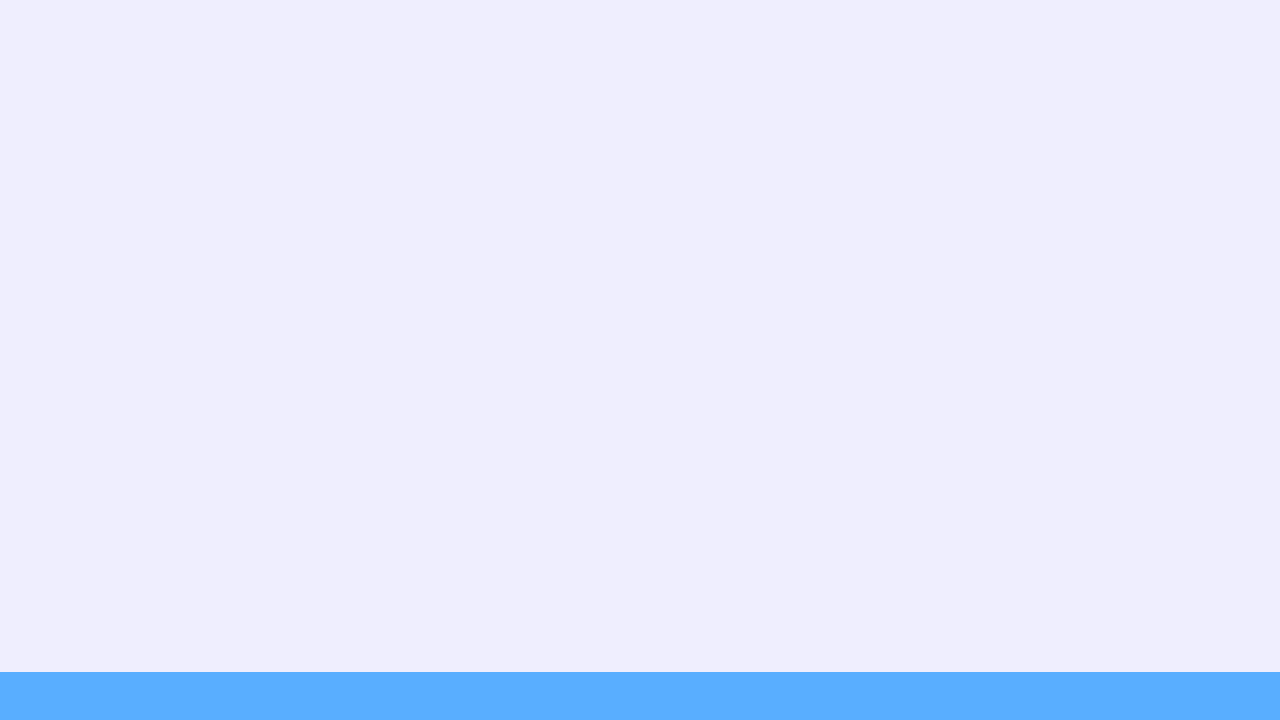
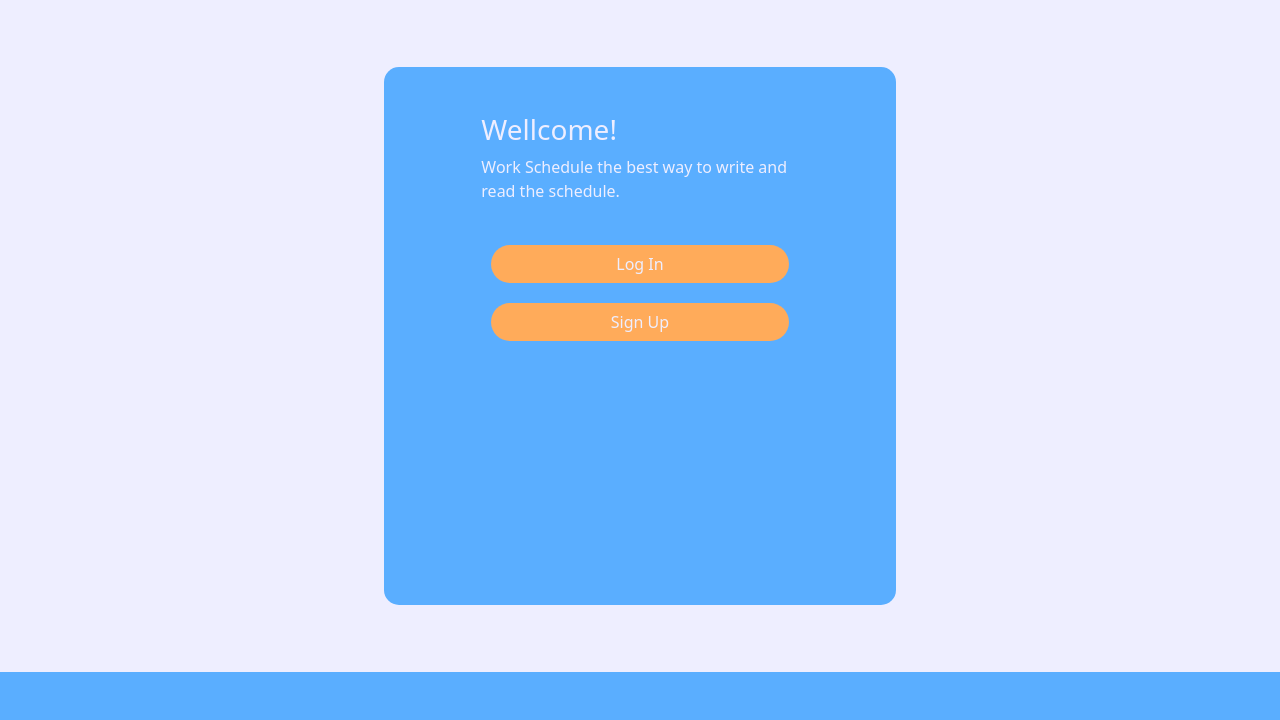
Before and after one commit to ZoltanNyaradi/work-schedule, a Django app: page / in a window 1280 px wide. Shown: the part 80-800 px from the top of the page. Run offline with Django 5.2, Linux system fonts and the light colour scheme.

Commit message:
Make urls unambiguous, set schedule.html as homepage

```diff
--- a/schedule/urls.py
+++ b/schedule/urls.py
@@ -2,5 +2,5 @@ from . import views
 from django.urls import path
 
 urlpatterns = [
-    path('', views.schedule2, name="schedule"),
+    path('', views.schedule, name="schedule"),
 ]
--- a/schedule/views.py
+++ b/schedule/views.py
@@ -2,5 +2,5 @@ from django.shortcuts import render
 
 # Create your views here.
 
-def schedule2(request):
+def schedule(request):
     return render(request, 'schedule/schedule.html')
--- a/templates/schedule/schedule.html
+++ b/templates/schedule/schedule.html
@@ -2,7 +2,9 @@
 {% load static %}
 
 {% block content %}
-	{% if user.is_authenticated %}
+{% if user.is_authenticated %}
+
+
 		<div id="schedule">
             <div>
                 <div id="schedule-container" class="container">
@@ -131,7 +133,39 @@
             </div>
         </div>
         <script src="{% static 'js/script.js' %}"></script>
-	{% else %}
 
-	{% endif %}
-{% endblock %}
+{% else %}
+<div id="account-container">
+    <div>
+        <div class="container">
+            <div class="row">
+                <div class="col-md-8 mt-3 offset-md-2">
+                    <h3>Wellcome!</h3>
+                    <p>Work Schedule the best way to write and read the schedule.</p>
+                </div>
+            </div>
+            <div class="row">
+                <div class="col-md-8 mt-3 offset-md-2">
+
+                    <form method="post" action="{% url 'account_login' %}">
+                        {% csrf_token %}
+                        {% if redirect_field_value %}
+                        <input type="hidden" name="{{ redirect_field_name }}" value="{{ redirect_field_value }}" />
+                        {% endif %}
+                        <button class="btn btn-auth right" type="submit">Log In</button>
+                    </form>
+                    <form method="post" action="{% url 'account_signup' %}">
+                        {% csrf_token %}
+                        {% if redirect_field_value %}
+                        <input type="hidden" name="{{ redirect_field_name }}" value="{{ redirect_field_value }}" />
+                        {% endif %}
+                        <button class="btn btn-auth right" type="submit">Sign Up</button>
+                    </form>
+                </div>
+            </div>
+        </div>
+    </div>
+</div>
+{% endif %}
+
+    {% endblock %}
--- a/work_schedule/settings.py
+++ b/work_schedule/settings.py
@@ -47,7 +47,7 @@ INSTALLED_APPS = [
     "schedule",
 ]
 SITE_ID = 2
-LOGIN_REDIRECT_URL = '/schedule/'
+LOGIN_REDIRECT_URL = '/'
 LOGOUT_REDIRECT_URL = '/'
 
 MIDDLEWARE = [
--- a/work_schedule/urls.py
+++ b/work_schedule/urls.py
@@ -19,7 +19,6 @@ from django.urls import path, include
 
 urlpatterns = [
     path("", include("schedule.urls")),
-    path("schedule/", include("schedule.urls")),
     path("accounts/", include("allauth.urls")),
     path('admin/', admin.site.urls),
 ]
```
